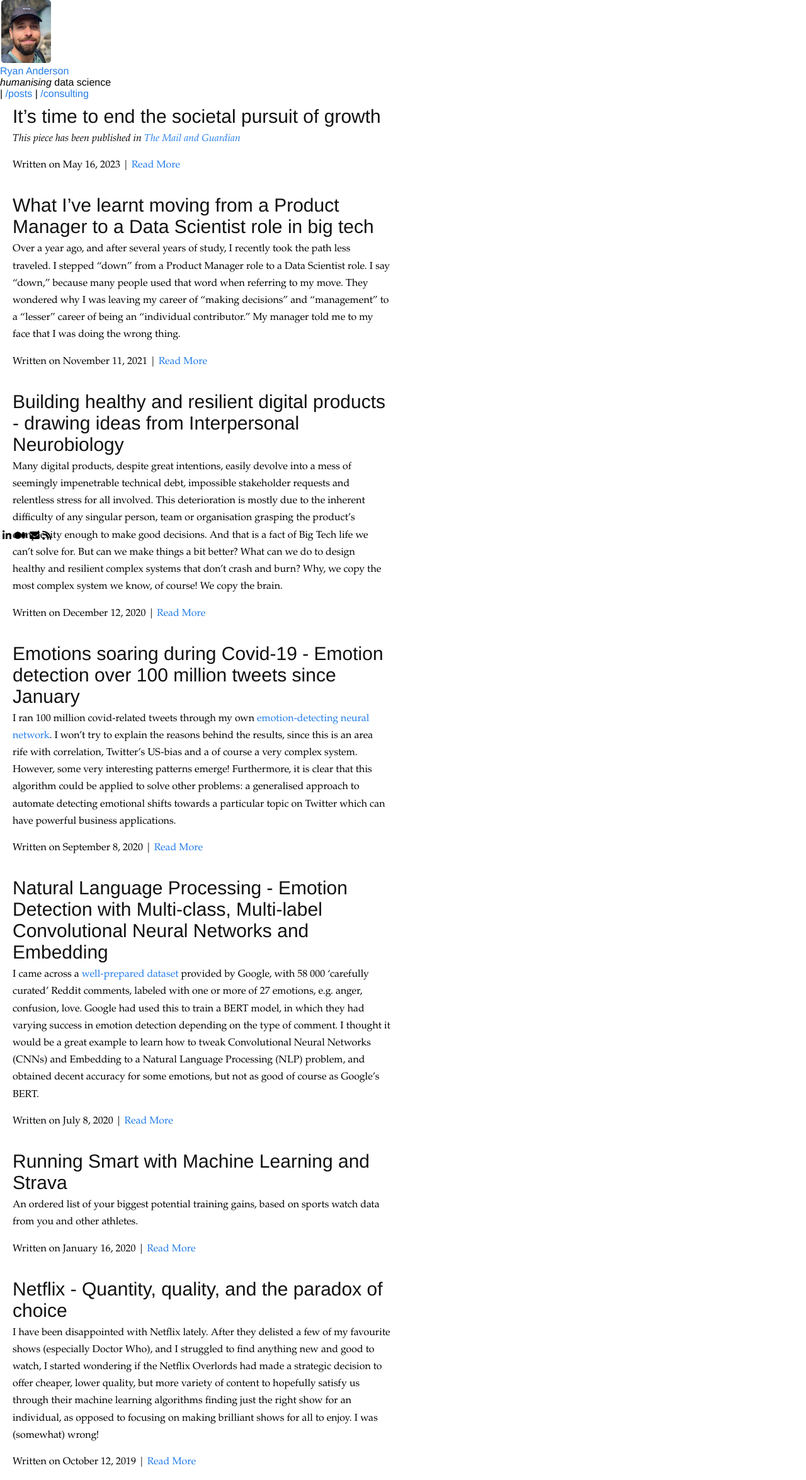
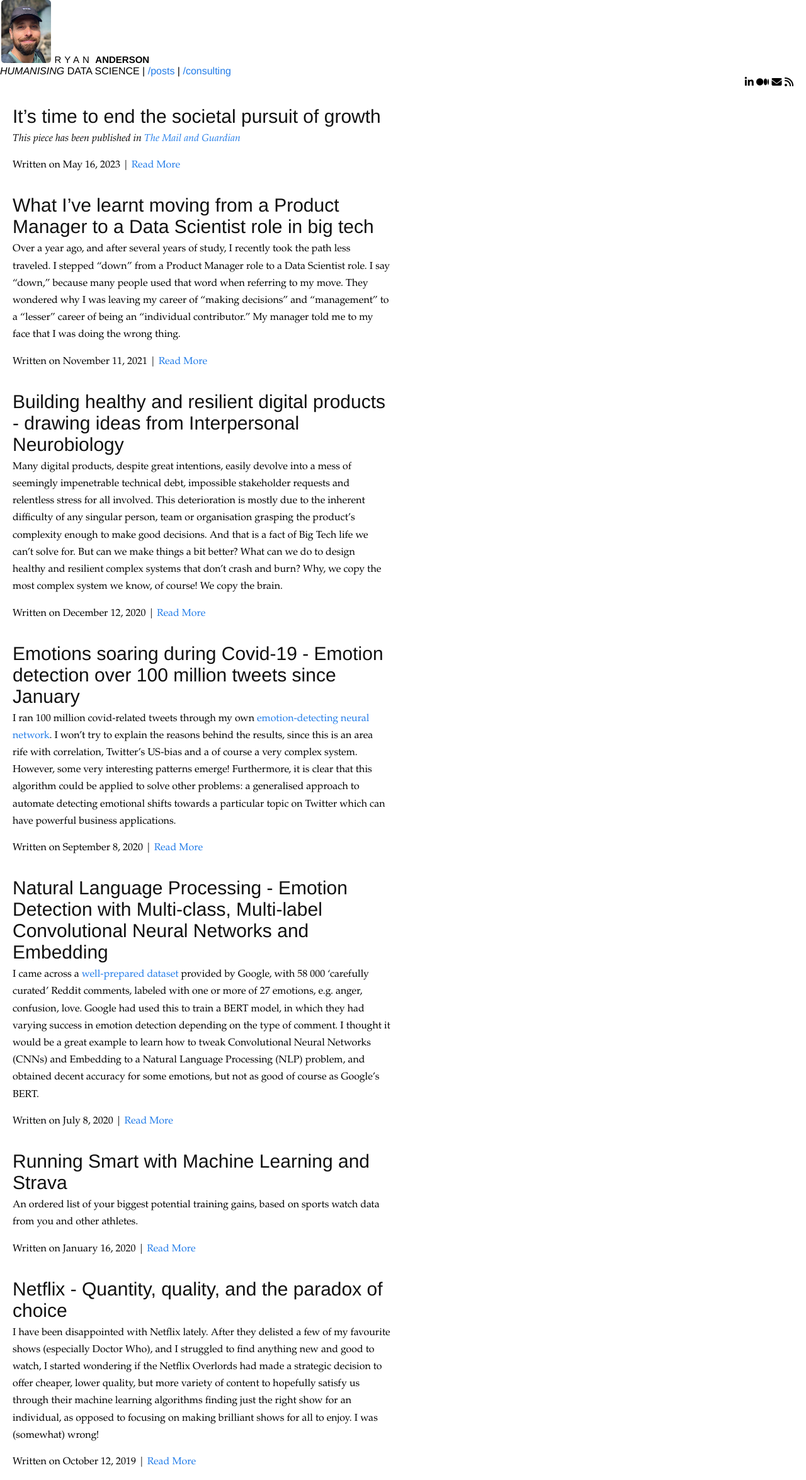
Before and after one commit to ryan-anderson-ds/ryan-anderson-ds.github.io, a Jekyll site: the page built from index.html, in a window 1280 px wide. Shown: the whole page at 63% size. Built offline with Jekyll 4.4.1, drawn with Linux system fonts in a browser that asks for light colours.

Commit message:
Update base.scss

```diff
--- a/css/base.scss
+++ b/css/base.scss
@@ -31,7 +31,7 @@ a {
     margin-left: 2px;
     border-radius: 5px;
   }
-  .name {
+  .title {
     text-transform: uppercase;
     display:inline;
     margin: 10px 0 2px 0;
@@ -52,9 +52,15 @@ a {
     margin: 2px 0 20px 0;
     font-size: 10px;
   }
+
+.links {
+    display:inline;
+    margin: 10px 0 2px 0;
+  }
+
   .meta {
     position: absolute;
-    bottom: 40px;
+    right: 20px;
     a {
       margin-left: 0px;
       color: black;
```
